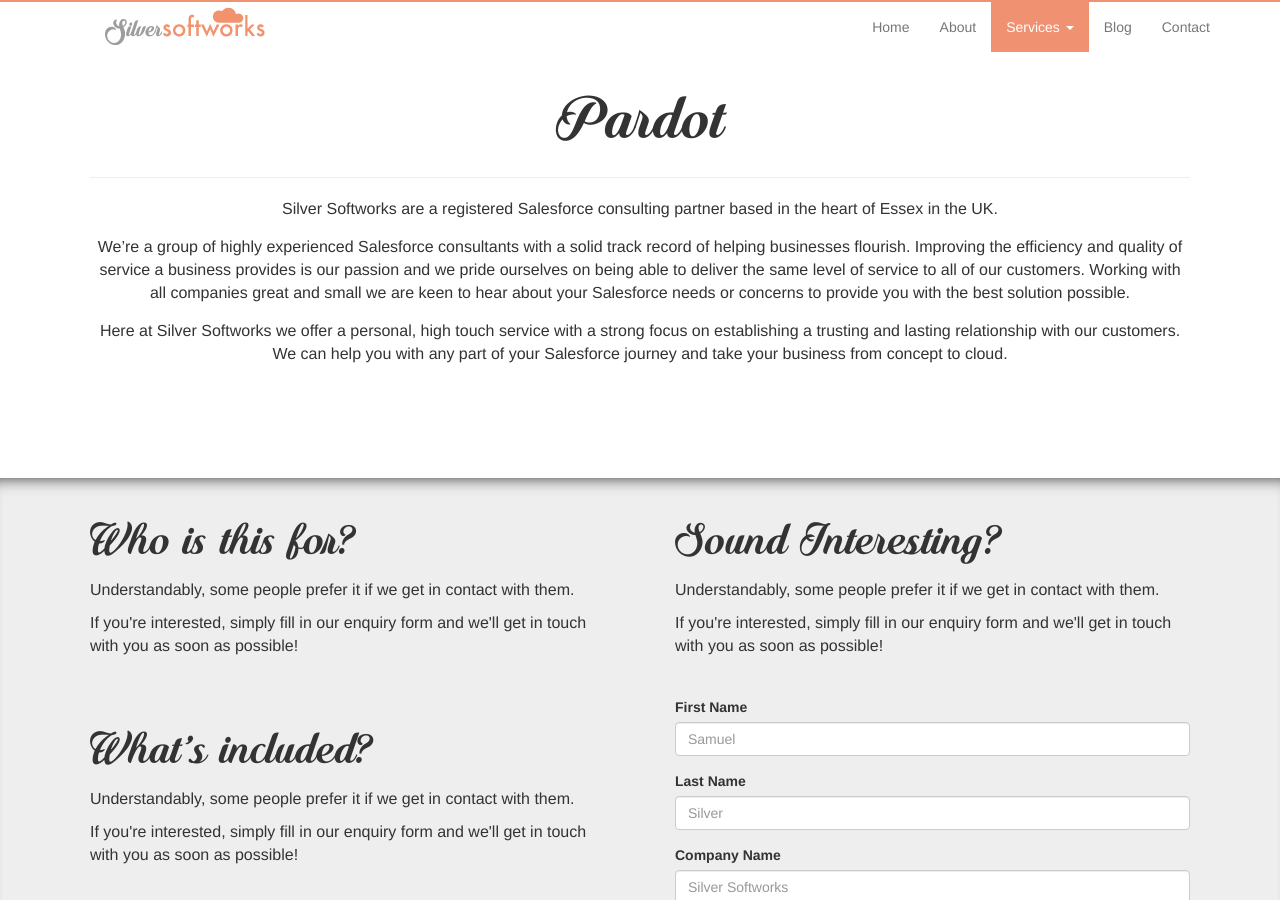
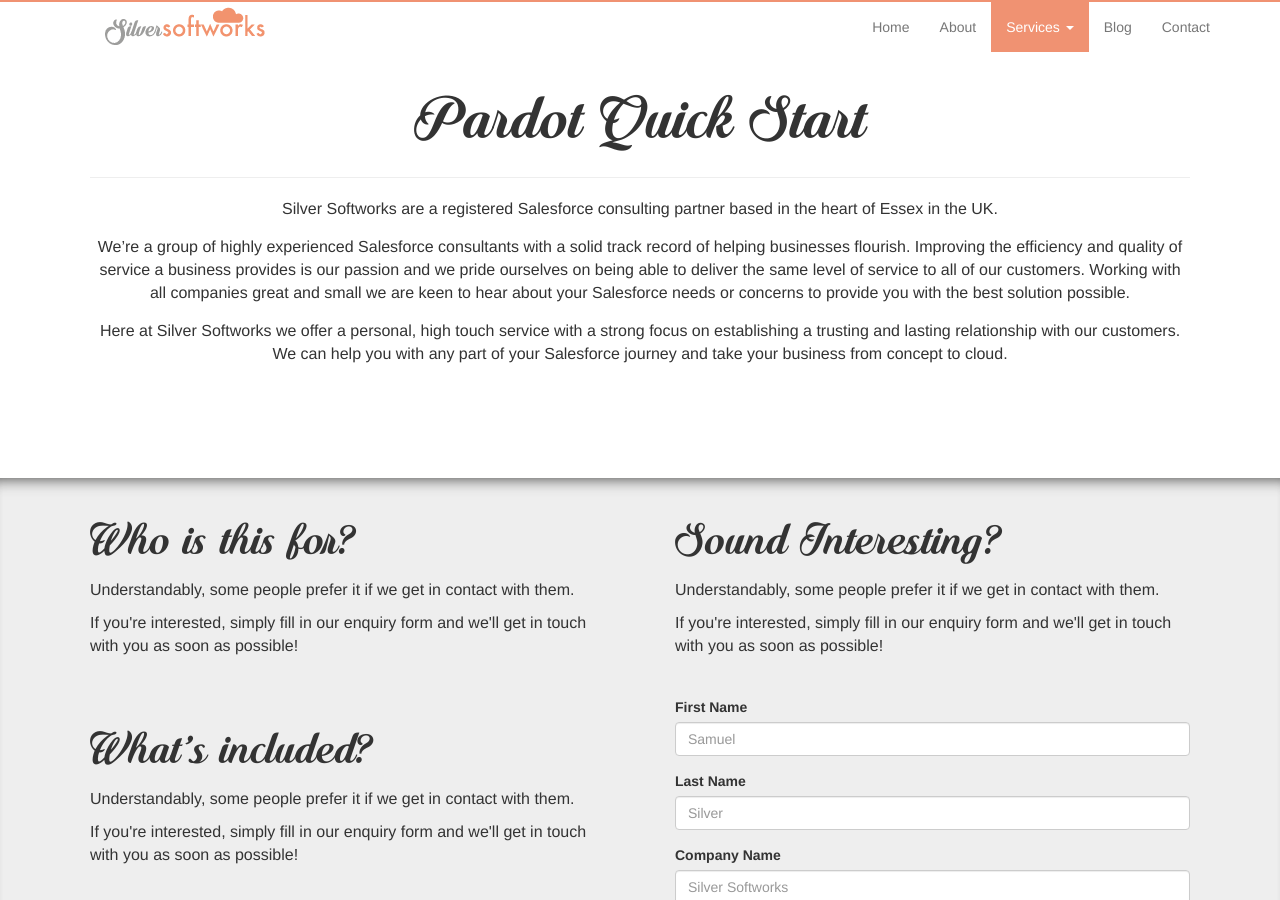
Before and after one commit to ThomasDavidPacker/Silver-Softworks, a Jekyll site: the page built from pardot_quick_start.html, in a window 1280 px wide and 900 px high. Built offline with Jekyll 4.4.1, drawn with Linux system fonts in a browser that asks for light colours.

Commit message:
Updates
Updates

```diff
--- a/pardot_quick_start.html
+++ b/pardot_quick_start.html
@@ -8,7 +8,7 @@
 			<div class="row">
 				<div class="col-md-12">
 					<div class="c_section_content_center">
-						<h1 class="c_silsof_header c_header_large">Pardot</h1>
+						<h1 class="c_silsof_header c_header_large">Pardot Quick Start</h1>
 						<hr />
 						<p class="c_paragraph_small">Silver Softworks are a registered Salesforce consulting partner based in the heart of Essex in the UK.</p>
 						<p class="c_paragraph_small">We’re a group of highly experienced Salesforce consultants with a solid track record of helping businesses flourish. Improving the efficiency and quality of service a business provides is our passion and we pride ourselves on being able to deliver the same level of service to all of our customers. Working with all companies great and small we are keen to hear about your Salesforce needs or concerns to provide you with the best solution possible.</p>
--- a/sales_cloud_quick_start.html
+++ b/sales_cloud_quick_start.html
@@ -8,7 +8,7 @@
 			<div class="row">
 				<div class="col-md-12">
 					<div class="c_section_content_center">
-						<h1 class="c_silsof_header c_header_large">Sales Cloud</h1>
+						<h1 class="c_silsof_header c_header_large">Sales Cloud Quick Start</h1>
 						<hr />
 						<p class="c_paragraph_small">Silver Softworks are a registered Salesforce consulting partner based in the heart of Essex in the UK.</p>
 						<p class="c_paragraph_small">We’re a group of highly experienced Salesforce consultants with a solid track record of helping businesses flourish. Improving the efficiency and quality of service a business provides is our passion and we pride ourselves on being able to deliver the same level of service to all of our customers. Working with all companies great and small we are keen to hear about your Salesforce needs or concerns to provide you with the best solution possible.</p>
```
